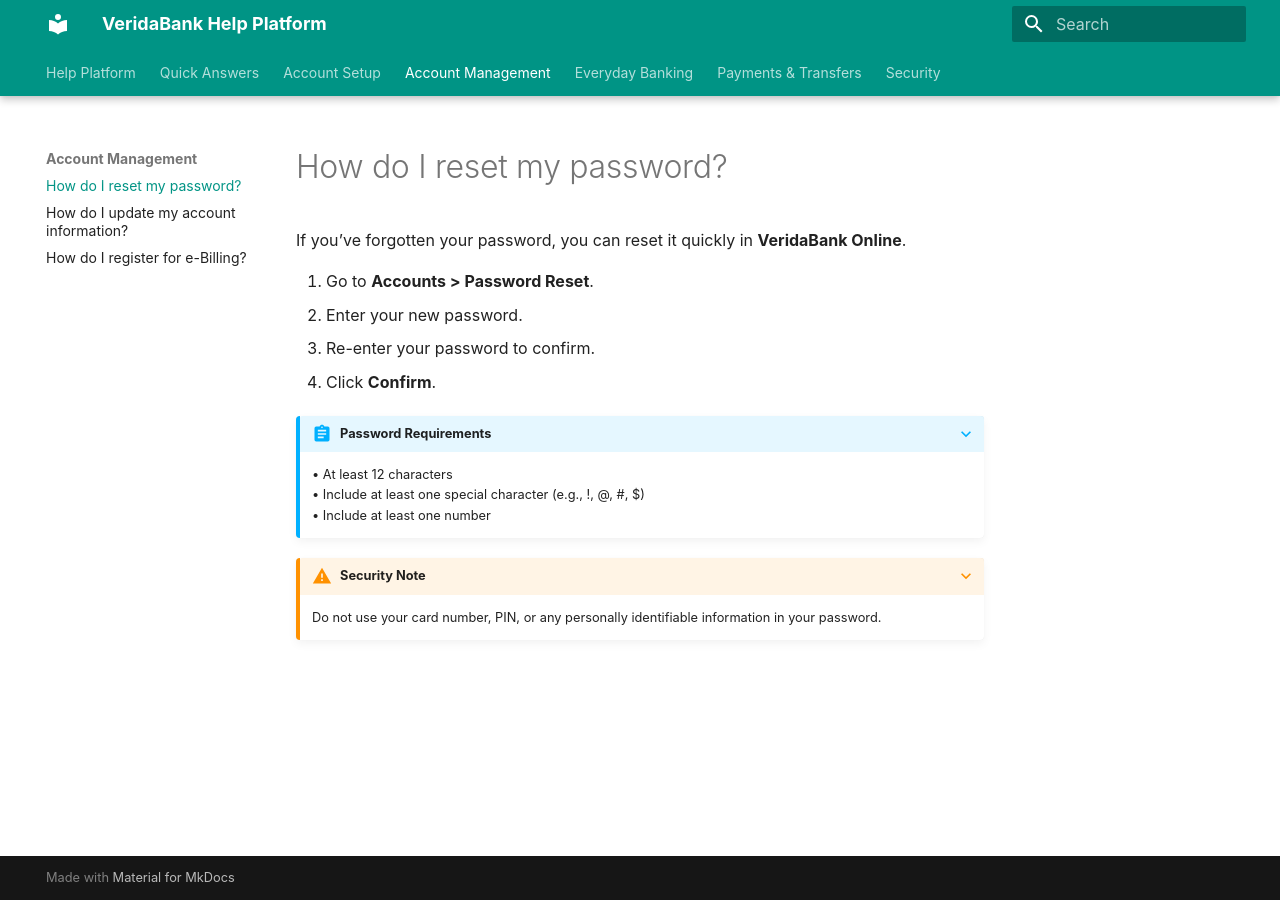
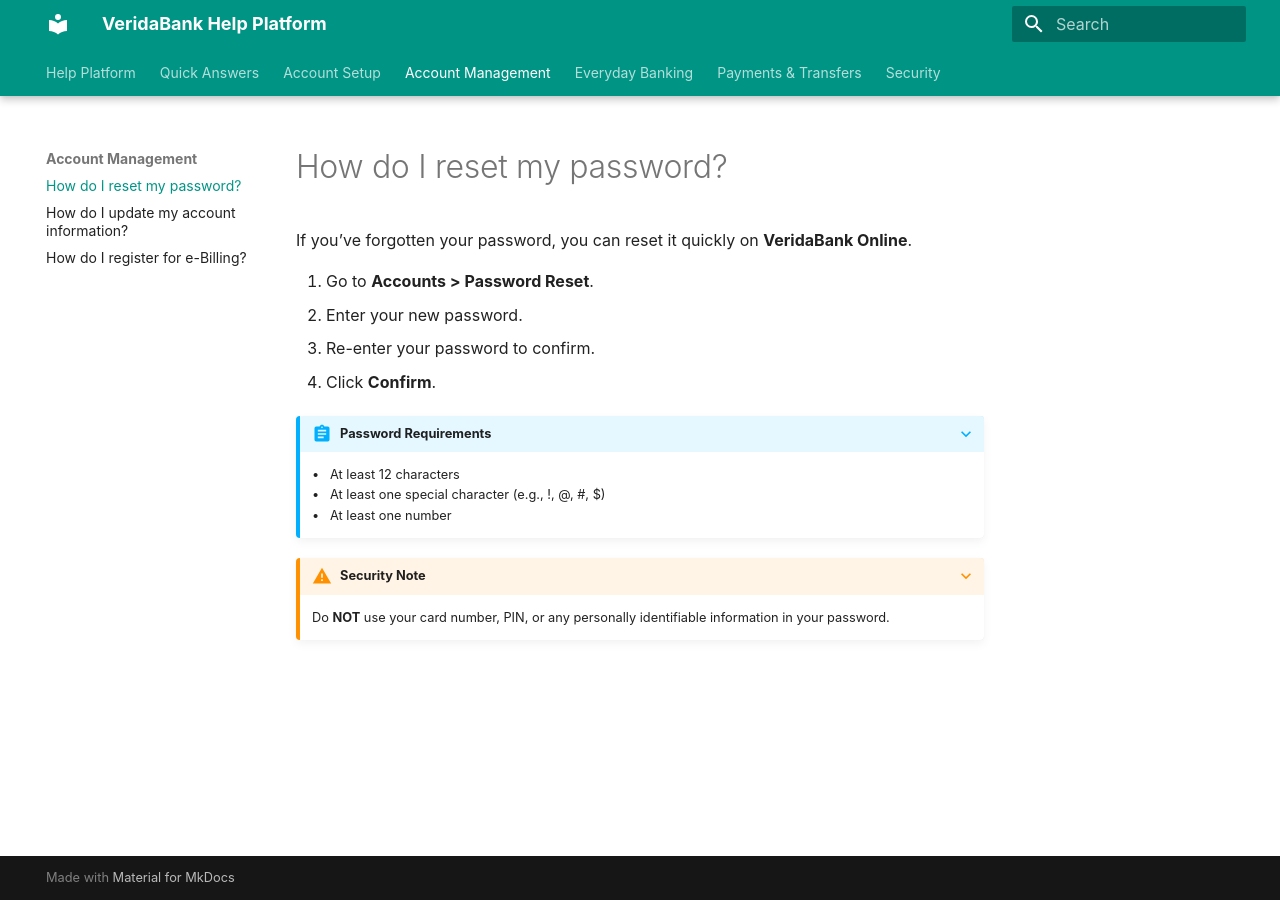
Before and after one commit to mlbms19/VeridaBank, an MkDocs documentation site: the page built from docs/Account Management/Reset Password.md, in a window 1280 px wide. Built offline with MkDocs 1.6.1 and Material for MkDocs 9.7.7, drawn with Linux system fonts in a browser that asks for light colours; some web fonts are replaced.

Commit message:
Edit Account Management

```diff
--- a/docs/Account Management/Reset Password.md
+++ b/docs/Account Management/Reset Password.md
@@ -1,6 +1,6 @@
 # How do I reset my password?
 
-If you’ve forgotten your password, you can reset it quickly in **VeridaBank Online**.
+If you’ve forgotten your password, you can reset it quickly on **VeridaBank Online**.
 
 1.	Go to **Accounts > Password Reset**.
 2.	Enter your new password.
@@ -9,10 +9,10 @@ If you’ve forgotten your password, you can reset it quickly in **VeridaBank On
 
 ???+ abstract "Password Requirements"
 
-    •	At least 12 characters<br>
-    •	Include at least one special character (e.g., !, @, #, $)<br>
-    •	Include at least one number
+    •&nbsp;&nbsp;	At least 12 characters<br>
+    •&nbsp;&nbsp;	At least one special character (e.g., !, @, #, $)<br>
+    •&nbsp;&nbsp;	At least one number
 
 ???+ warning "Security Note"
 
-    Do not use your card number, PIN, or any personally identifiable information in your password.
+    Do **NOT** use your card number, PIN, or any personally identifiable information in your password.
```
